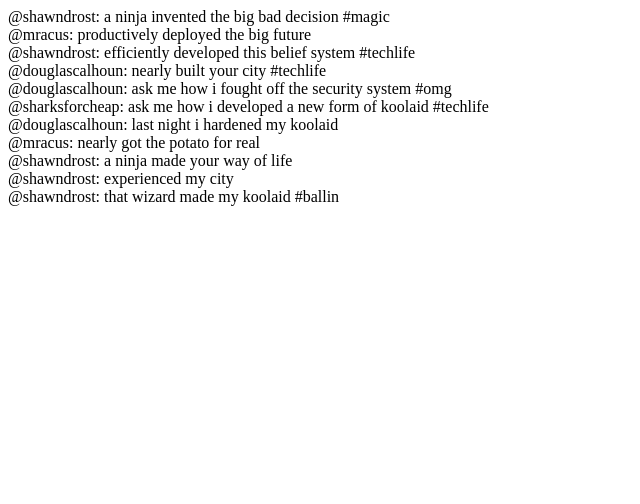
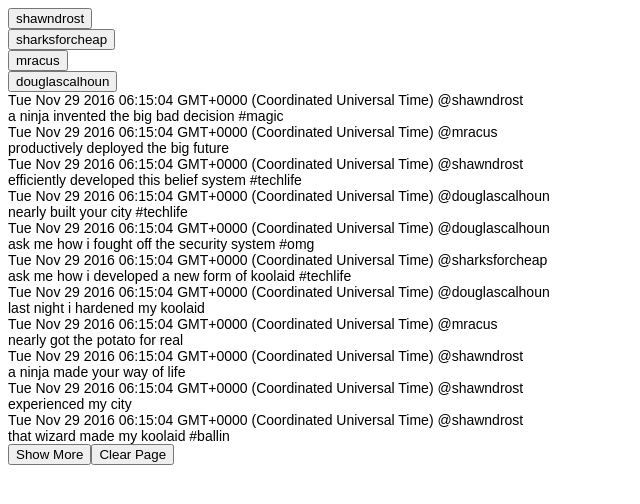
Before and after one commit to ntoung/twittler, a plain HTML site: page index.html in a window 1280 px wide. Shown: the whole page, without its empty margins (0-640 px from the left). Drawn offline with Linux system fonts and the light colour scheme.

Commit message:
finished bare minimum requirements

```diff
--- a/index.html
+++ b/index.html
@@ -3,24 +3,113 @@
   <head>
     <script src="jquery.js"></script>
     <script src="data_generator.js"></script>
+    <style>
+
+      .tweet {
+        font: 14px Arial;
+      }
+
+      .users {
+        display:block;
+      }
+    </style>
   </head>
   <body>
+
+
+
     <script>
 
+      var numberOfTweets;
+      var $body = $('body');
+
+
+
       $(document).ready(function(){
-        var $body = $('body');
+
         $body.html('');
 
-        var index = streams.home.length - 1;
+        for (var user in users) {
+          $user = $('<button class="users" onclick="displayUserTweets(\'' + users[user] + '\')">' + users[user] + '</button>');
+          $user.appendTo($body);
+        }
+
+        var $users = $('<div class="user"></div>');
+        $users.appendTo($body);
+
+        numberOfTweets = streams.home.length - 1;
+
+        var index = numberOfTweets;
+
         while(index >= 0){
           var tweet = streams.home[index];
-          var $tweet = $('<div></div>');
-          $tweet.text('@' + tweet.user + ': ' + tweet.message);
+          var $tweetInfo = $('<div class="tweet info"></div>');
+          $tweetInfo.text(tweet.created_at + ' @' + tweet.user);
+          $tweetInfo.appendTo($body);
+          var $tweet = $('<div class="tweet"></div>');
+          $tweet.text('\t' + tweet.message);
           $tweet.appendTo($body);
           index -= 1;
         }
 
+
+
+
+
+        var $showMore = $('<button onclick="displayNewTweets()">Show More</button>');
+        $showMore.appendTo($body);
+
+        var $clearPage = $('<button onclick="clearPage()">Clear Page</button>');
+        $clearPage.appendTo($body);
+
       });
+
+      var clearPage = function() {
+        $body.html('');
+      }
+
+      var displayUserTweets = function(user) {
+        console.log(user);
+        var $users = $('<div class="user"></div>');
+
+        var numberOfUserTweets = streams.users[user].length - 1;
+
+        var index = numberOfUserTweets;
+
+        user = "" + user;
+        while(index >= 0){
+          console.log(user);
+          console.log(streams.users);
+          console.log(streams.users[user]);
+          console.log(index);
+
+          var tweet = streams.users[user][index];
+          console.log(tweet);
+          var $tweet = $('<div class="tweet"></div>');
+          $tweet.text('\t' + tweet.message);
+          $tweet.prependTo($body);
+          var $tweetInfo = $('<div class="tweet info"></div>');
+          $tweetInfo.text(tweet.created_at + ' @' + tweet.user);
+          $tweetInfo.prependTo($body);
+
+          index -= 1;
+        }
+      }
+
+      var displayNewTweets = function() {
+        var numberOfNewTweets = streams.home.length - 1;
+
+        while(numberOfNewTweets > numberOfTweets) {
+          var tweet = streams.home[numberOfTweets];
+          var $tweet = $('<div class="tweet"></div>');
+          $tweet.text(tweet.created_at + ' @' + tweet.user + ': ' + tweet.message);
+          $tweet.appendTo($body);
+          numberOfTweets++;
+        }
+      }
+
+
+
 
     </script>
   </body>
```
